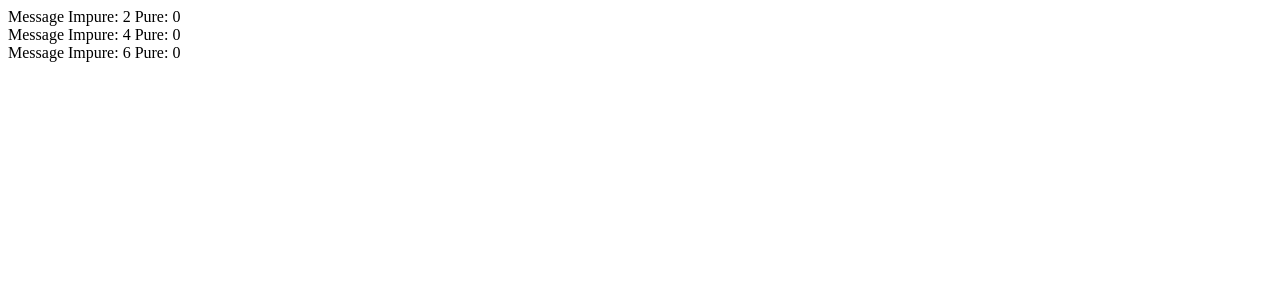
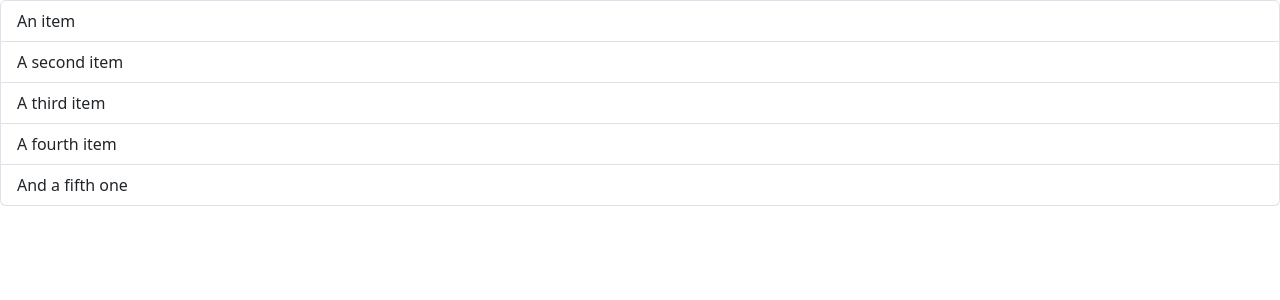
Before and after one commit to Jdubstep1357/React, a React (Vite) app: page / in a window 1280 px wide. Shown: the top 300 px of the page. Built offline with nearby package versions, Linux system fonts and the light colour scheme.

Commit message:
2_Building_Components_Creating_ListGroup_Component

```diff
--- a/src/App.tsx
+++ b/src/App.tsx
@@ -1,4 +1,5 @@
 import Message from "./components/Message";
+import ListGroup from "./components/ListGroup/ListGroup";
 
 /* NOTES
 
@@ -49,10 +50,7 @@
 // Outputs 4 of the same answer
   return (
     <>
-      <Message />
-      <Message />
-      <Message />
-
+      <ListGroup />
     </>
   );
 }
--- a/src/components/ListGroup/ListGroup.tsx
+++ b/src/components/ListGroup/ListGroup.tsx
@@ -1,79 +1,13 @@
-import { useState } from "react";
-import "./ListGroup.module.css";
-import styled from 'styled-components';
-
-
-
-
-const List = styled.ul`
-    list-style: none;
-    padding: 0;
-`;
-
-
-interface ListItemProps {
-    active: boolean;
-}
-
-{/* ${} template literal - checks if props are active or true  */}
-const ListItem = styled.li<ListItemProps>`
-    padding: 5px 0;
-    background: ${ props => props.active ? 'blue' : "none" }
-`
-
-interface Props {
-    items: string[];
-    heading: string;
-    // (item: string) => void
-    // onClick
-    // onSelectItem is referenced in App.tsx
-    onSelectItem: (item: string) => void;
-}
-
-// src/components/ListGroup.tsx
-function ListGroup({ items, heading, onSelectItem }: Props) {
-
-
-    // arr[0] variable (sselectedIndex)
-    // arr[1] updater function
-    const [selectedIndex, setSelectedIndex] = useState(-1);
-
-    // Hook - function that allows us to tap into built in features in React
-    useState('');
-
-
-
-
+function ListGroup() {
   return (
-   <>
-
-    <h1>{heading}</h1>
-    { /* writing Javascript in JSX markup */
-        items.length === 0 && <p>No itemm found</p>
-    }
-    {/* <List> same as <ul className="list-group" */}
-      <List>
-        {/*
-            key: each list should have a uniquie key to keep track of items. when things are added or removed dynamically
-        react knows which things were updated
-            classname = {}is how we render conetent dynamically{}
-         */}
-        {items.map((item, index) =>
-        <ListItem
-            active={index === selectedIndex}
-            key={item}
-            onClick={() => {
-                setSelectedIndex(index);
-                onSelectItem(item);
-            }}
-        >{ item }
-
-        </ListItem>)}
-
-
-      </List>
-  </>
-  )
+    <ul className="list-group">
+      <li className="list-group-item">An item</li>
+      <li className="list-group-item">A second item</li>
+      <li className="list-group-item">A third item</li>
+      <li className="list-group-item">A fourth item</li>
+      <li className="list-group-item">And a fifth one</li>
+    </ul>
+  );
 }
 
 export default ListGroup;
--- a/src/main.tsx
+++ b/src/main.tsx
@@ -1,6 +1,6 @@
 import { StrictMode } from 'react'
 import { createRoot } from 'react-dom/client'
-// import 'bootstrap/dist/css/bootstrap.css';
+import 'bootstrap/dist/css/bootstrap.css';
 import App from './App.tsx'
 
 createRoot(document.getElementById('root')!).render(
```
